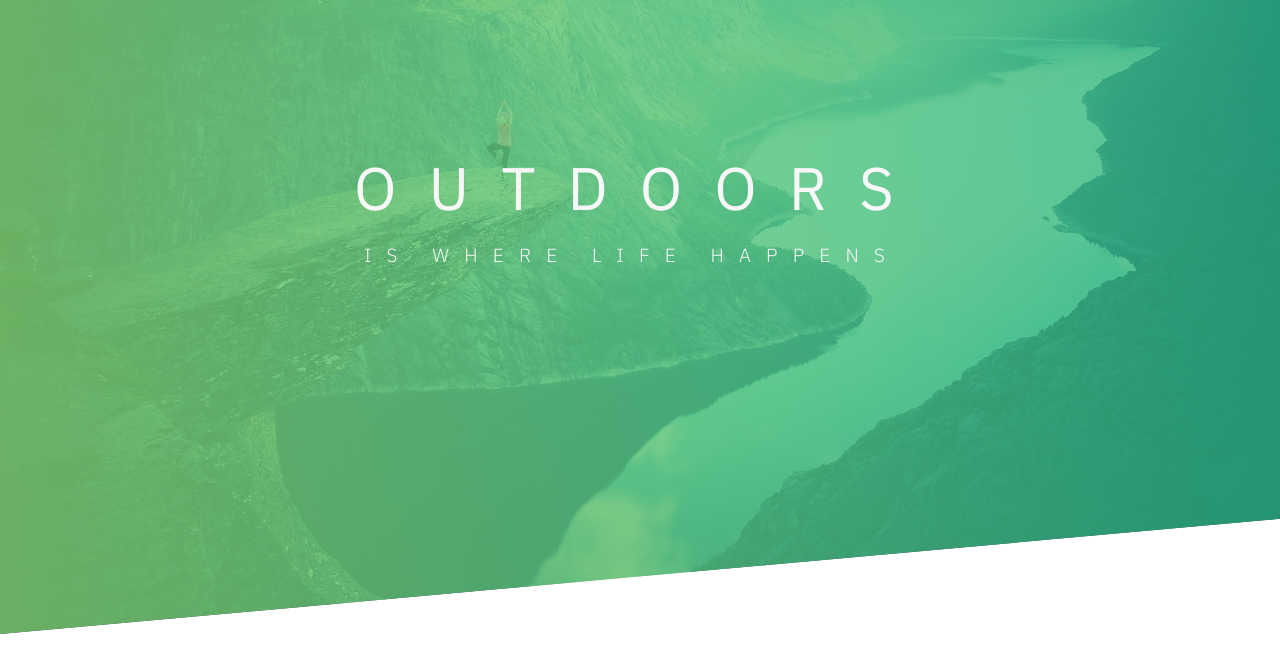
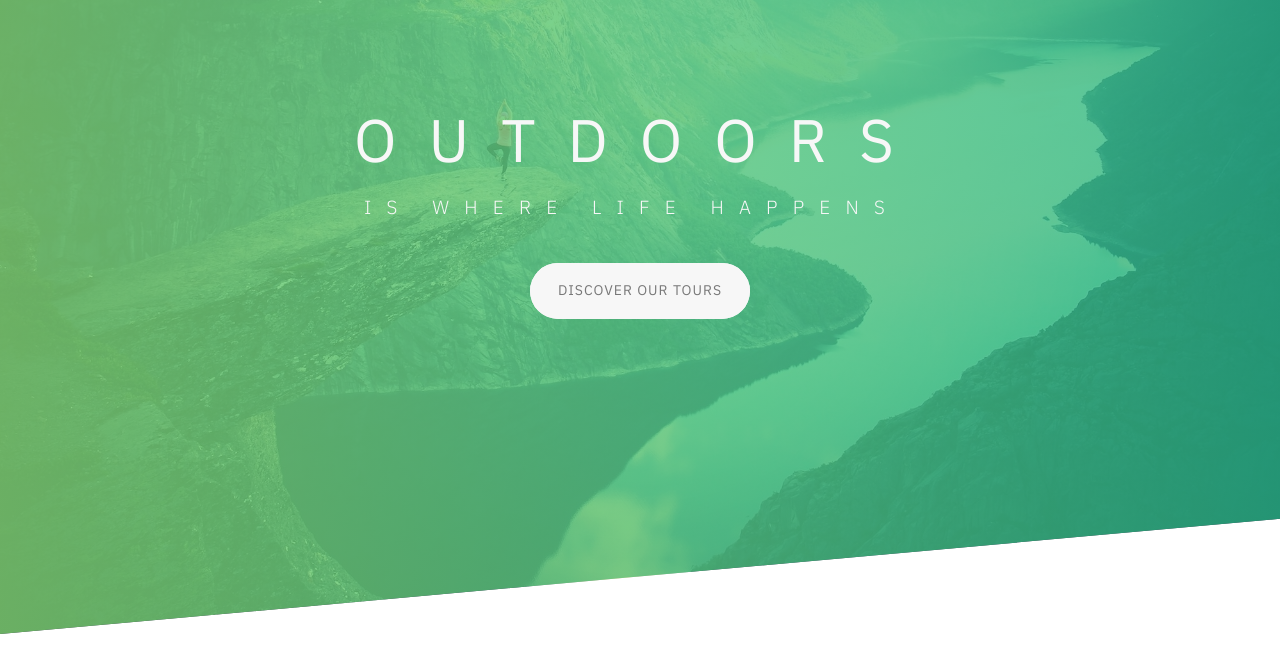
Before and after one commit to spaceinvadev/advanced-css-course, a plain HTML site: page src/index.html in a window 1280 px wide. Shown: the part 134-800 px from the top of the page. Drawn offline with Linux system fonts and the light colour scheme.

Commit message:
Add header's cta

```diff
--- a/src/index.html
+++ b/src/index.html
@@ -23,10 +23,14 @@
         />
       </a>
 
-      <h1 class="heading-primary">
-        <span class="heading-primary--main">Outdoors</span>
-        <span class="heading-primary--sub">is where life happens</span>
-      </h1>
+      <main class="header__main-content">
+        <h1 class="heading-primary">
+          <span class="heading-primary--main">Outdoors</span>
+          <span class="heading-primary--sub">is where life happens</span>
+        </h1>
+
+        <a href="#" class="btn btn--white btn--animated">Discover our tours</a>
+      </main>
     </header>
   </body>
 </html>
--- a/src/styles/styles.css
+++ b/src/styles/styles.css
@@ -66,10 +66,7 @@ body {
   height: 40px;
 }
 
-.heading-primary {
-  color: var(--white);
-  text-align: center;
-  text-transform: uppercase;
+.header__main-content {
   position: absolute;
   top: 44%;
   left: 50%;
@@ -77,6 +74,13 @@ body {
   transform: translate(-50%, -50%);
   -webkit-backface-visibility: hidden;
   backface-visibility: hidden;
+  text-align: center;
+}
+
+.heading-primary {
+  color: var(--white);
+  text-align: center;
+  text-transform: uppercase;
 }
 
 .heading-primary--main {
@@ -94,6 +98,8 @@ body {
 
 .heading-primary--sub {
   display: block;
+  -webkit-margin-after: 40px;
+  margin-block-end: 40px;
   font-size: 19px;
   font-weight: 300;
   letter-spacing: 15.2px;
@@ -113,10 +119,78 @@ body {
   color: var(--green-medium);
 }
 
+.heading-primary--main::-moz-selection,
+.heading-primary--sub::-moz-selection {
+  background-color: var(--white);
+  color: var(--green-medium);
+}
+
 .heading-primary--main::selection,
 .heading-primary--sub::selection {
   background-color: var(--white);
   color: var(--green-medium);
+}
+
+.btn:link,
+.btn:visited {
+  position: relative;
+  display: inline-block;
+  text-decoration: none;
+  text-transform: uppercase;
+  font-size: 14px;
+  letter-spacing: 1px;
+  padding: 16px 28px;
+  border-radius: 32px;
+  -webkit-transition: all 0.3s;
+  transition: all 0.3s;
+}
+
+.btn::after {
+  content: "";
+  display: inline-block;
+  height: 100%;
+  width: 100%;
+  border-radius: 32px;
+  position: absolute;
+  top: 0;
+  left: 0;
+  z-index: -1;
+  -webkit-transition: all 0.3s;
+  transition: all 0.3s;
+}
+
+.btn:hover {
+  -webkit-transform: translateY(-3px);
+  transform: translateY(-3px);
+  letter-spacing: 2px;
+  box-shadow: 0 4px 10px hsla(0, 0%, 0%, 0.1);
+}
+
+.btn:hover::after {
+  -webkit-transform: scaleX(1.4) scaleY(1.6);
+  transform: scaleX(1.4) scaleY(1.6);
+  opacity: 0;
+}
+
+.btn:active {
+  -webkit-transform: translateY(-1px);
+  transform: translateY(-1px);
+}
+
+.btn--white {
+  background: var(--white);
+  color: var(--gray-text);
+}
+
+.btn--white::after {
+  background-color: var(--white);
+}
+
+.btn--animated {
+  -webkit-animation: moveInBottom 0.5s ease-out 0.75s;
+  animation: moveInBottom 0.5s ease-out 0.75s;
+  -webkit-animation-fill-mode: backwards;
+  animation-fill-mode: backwards;
 }
 
 @-webkit-keyframes moveInLeft {
@@ -174,3 +248,31 @@ body {
     transform: translateX(0);
   }
 }
+
+@-webkit-keyframes moveInBottom {
+  0% {
+    opacity: 0;
+    -webkit-transform: translateY(40px);
+    transform: translateY(40px);
+  }
+
+  100% {
+    opacity: 1;
+    -webkit-transform: translateY(0);
+    transform: translateY(0);
+  }
+}
+
+@keyframes moveInBottom {
+  0% {
+    opacity: 0;
+    -webkit-transform: translateY(40px);
+    transform: translateY(40px);
+  }
+
+  100% {
+    opacity: 1;
+    -webkit-transform: translateY(0);
+    transform: translateY(0);
+  }
+}
```
